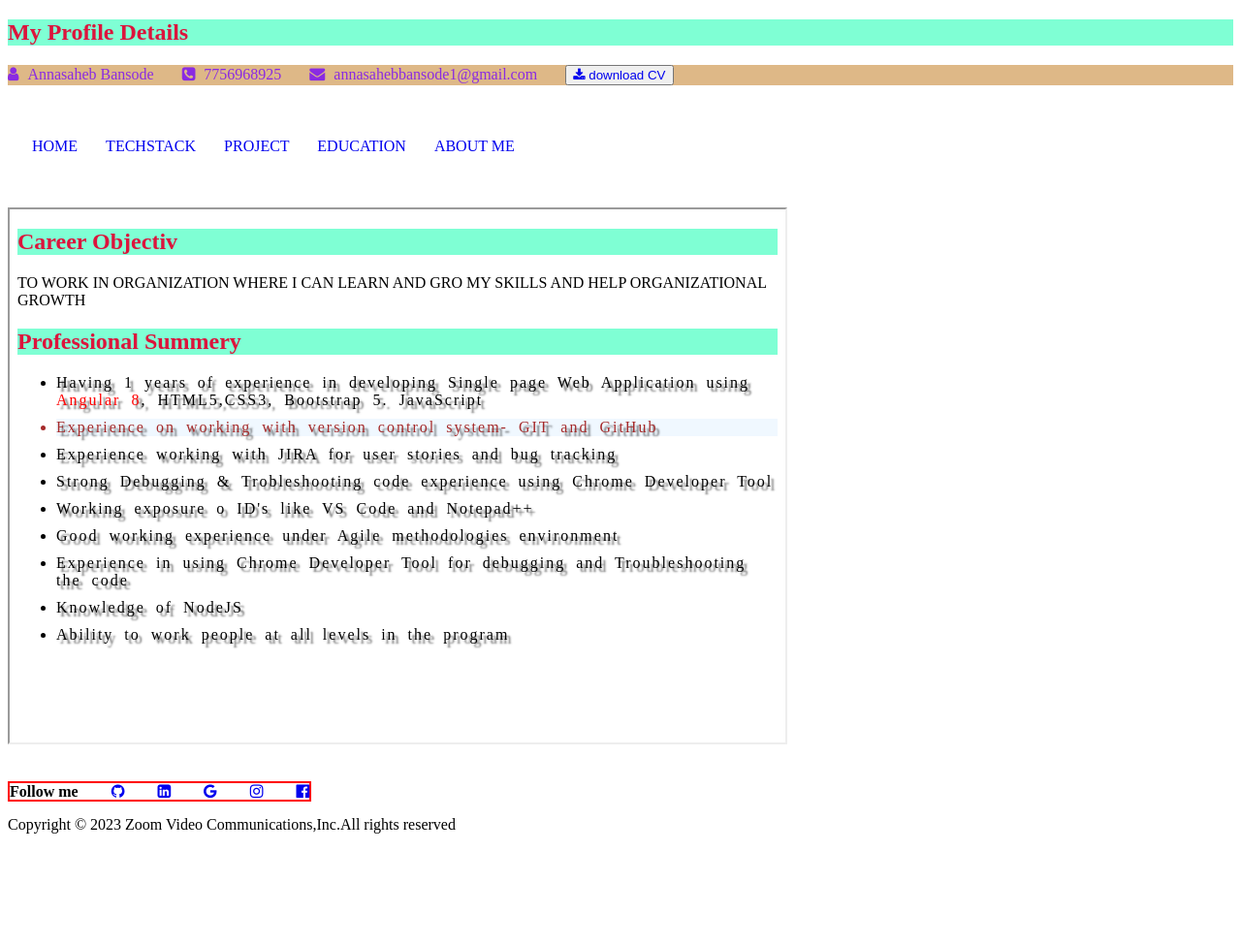
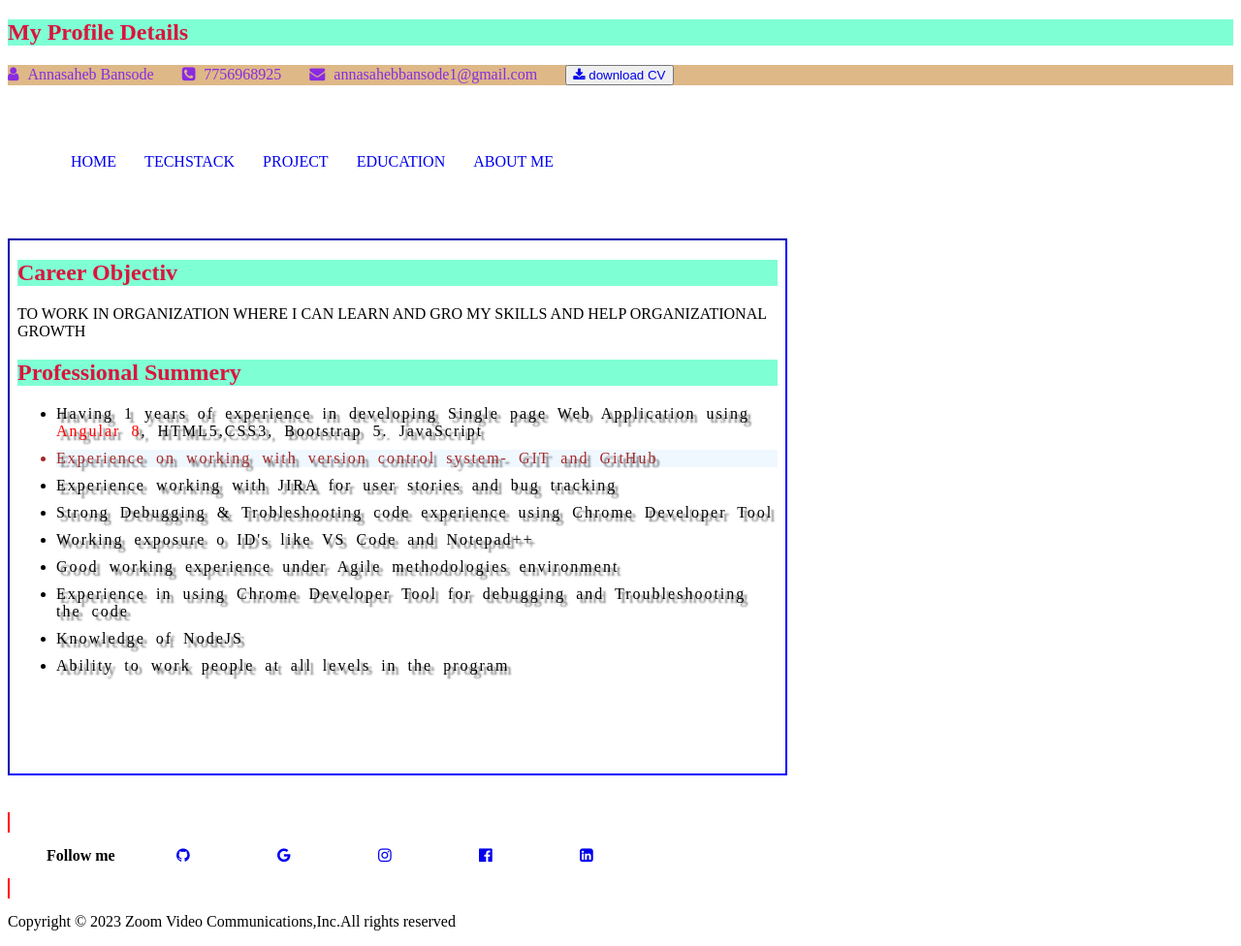
Before and after one commit to annasahebbansode1/my-profile, a plain HTML site: page index.html in a window 1280 px wide. Shown: the whole page at 97% size. Before the commit the page ends 876 px from the top, so only its background shows below. Drawn offline with Linux system fonts and the light colour scheme.

Commit message:
adding anchor tag in css property
adding anchor tag in css property

```diff
--- a/index.html
+++ b/index.html
@@ -33,6 +33,13 @@ nav a{
 span a{
   margin-left: 30px;
 }
+nav ul li{
+  display: inline-block;
+}
+span ul li{
+  display: inline-block;
+  width: 100px;
+}
 </style>
 
 
@@ -67,43 +74,49 @@ span a{
 
     <br />
     <nav>
-    <a href="home.html" target="myfile"> HOME </a>
-
-    <a href="teckStackTable.html" target="myfile"> TECHSTACK </a>
-
-    <a href="project.html" target="myfile"> PROJECT </a>
-
-    <a href="educationalDetails.html" target="myfile">EDUCATION </a>
-
-    <a href="abouMe.html" target="myfile"> ABOUT ME </a>
+      <ul>
+        <li><a href="home.html" target="myfile"> HOME </a></li>
+        <li> <a href="teckStackTable.html" target="myfile"> TECHSTACK </a></li>
+        <li> <a href="project.html" target="myfile"> PROJECT </a> </li>
+        <li><a href="educationalDetails.html" target="myfile">EDUCATION </a></li>
+        <li><a href="abouMe.html" target="myfile"> ABOUT ME </a> </li>
+      </ul>
   </nav>
     <br />
     <br />
     <br />
-    <iframe width="800" height="550" name="myfile" src="home.html"> </iframe>
+    <iframe width="800" height="550" name="myfile" src="home.html" style="border-color: blue;"> </iframe>
     <br />
     <br />
     <br />
     <footer>
       <span class="icon">
-      <span> <strong> Follow me </strong></span>
+        <ul>
+          <li><span> <strong> Follow me </strong></span></li>
+          <li><a href="https://github.com/" target="_blank">
+            <i class="fa fa-github" aria-hidden="true"></i>
+          </a></li>
+          <li><a href="htpps://www.google.com/" target="_blank">
+            <i class="fa fa-google" aria-hidden="true"></i></a></li>
+          <li><a href="https://www.instsgram.com/?l-en" target="_blank"
+            ><i class="fa fa-instagram" aria-hidden="true"></i></a
+          ></li>
+          <li><a href="https://www.feacebook.com/login/" target="_blank">
+            <i class="fa fa-facebook-official" aria-hidden="true"></i>
+          </a></li>
+          <li><a href="https://in.linkedin.com/"target="_blank">
+            <i class="fa fa-linkedin-square" aria-hidden="true"></i></a></li>
+        </ul>
 
-      <a href="https://github.com/" target="_blank">
-        <i class="fa fa-github" aria-hidden="true"></i>
-      </a>
 
-      <a href="https://in.linkedin.com/"target="_blank">
-        <i class="fa fa-linkedin-square" aria-hidden="true"></i></a>
 
-      <a href="htpps://www.google.com/" target="_blank">
-        <i class="fa fa-google" aria-hidden="true"></i></a
-      >
-      <a href="https://www.instsgram.com/?l-en" target="_blank"
-        ><i class="fa fa-instagram" aria-hidden="true"></i></a
-      >
-      <a href="https://www.feacebook.com/login/" target="_blank">
-        <i class="fa fa-facebook-official" aria-hidden="true"></i>
-      </a>
+
+
+
+
+
+
+
     </span>
       <br>
       <p> Copyright © 2023 Zoom Video Communications,Inc.All rights reserved </p>
```
